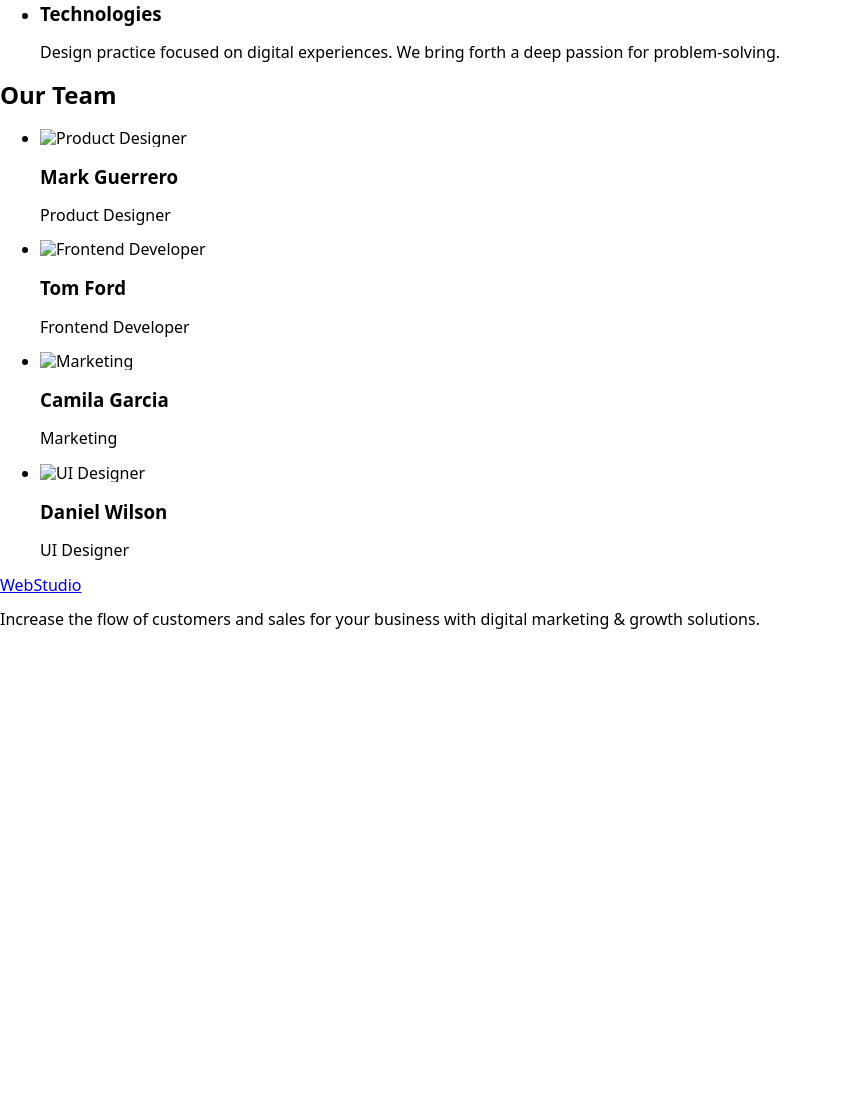
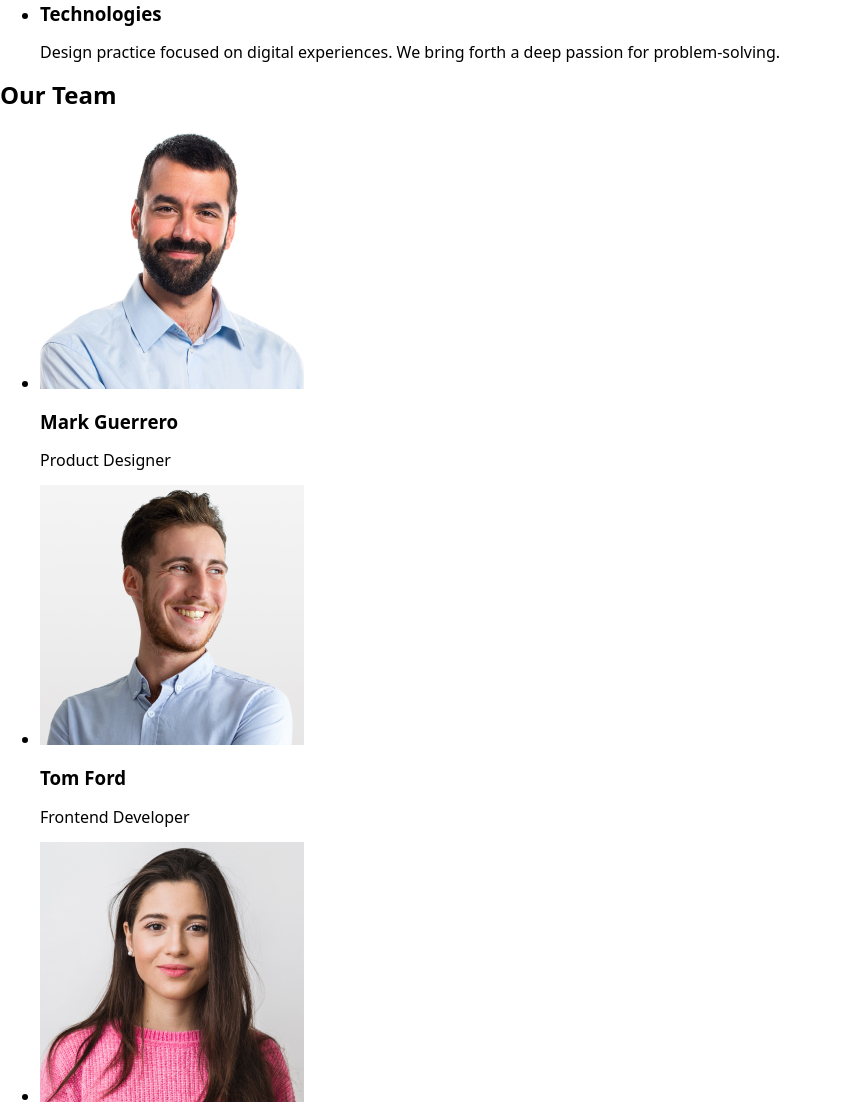
Before and after one commit to Syasyafi/goit-mkup-hw-01, a plain HTML site: page index.html in a window 1280 px wide. Shown: the part 531-1636 px from the top of the page, without its empty margins (0-842 px from the left). Before the commit the page ends 1175 px from the top, so only its background shows below. Drawn offline with nearby package versions, Linux system fonts and the light colour scheme.

Commit message:
Update index.html

```diff
--- a/index.html
+++ b/index.html
@@ -6,8 +6,7 @@
     <title>Document</title>
     <link
       rel="stylesheet"
-      href="https://cdn.jsdelivr.net/npm/modern-normalize@2.0.0/modern-normalize.min.css"
-    />
+      href="https://cdn.jsdelivr.net/npm/modern-normalize@2.0.0/modern-normalize.min.css" />
     <link rel="stylesheet" href="" />
   </head>
   <body>
@@ -75,41 +74,37 @@
         <ul>
           <li>
             <img
-              crs="./images/PD.jpg"
+              src="./images/PD.jpg"
               alt="Product Designer"
               width="264"
-              height="260"
-            />
+              height="260" />
             <h3>Mark Guerrero</h3>
             <p>Product Designer</p>
           </li>
           <li>
             <img
-              crs="./images/FD.jpg"
+              src="./images/FD.jpg"
               alt="Frontend Developer"
               width="264"
-              height="260"
-            />
+              height="260" />
             <h3>Tom Ford</h3>
             <p>Frontend Developer</p>
           </li>
           <li>
             <img
-              crs="./images/marketing.jpg"
+              src="./images/marketing.jpg"
               alt="Marketing"
               width="264"
-              height="260"
-            />
+              height="260" />
             <h3>Camila Garcia</h3>
             <p>Marketing</p>
           </li>
           <li>
             <img
-              crs="./images/UID.jpg"
+              src="./images/UID.jpg"
               alt="UI Designer"
               width="264"
-              height="260"
-            />
+              height="260" />
             <h3>Daniel Wilson</h3>
             <p>UI Designer</p>
           </li>
```
